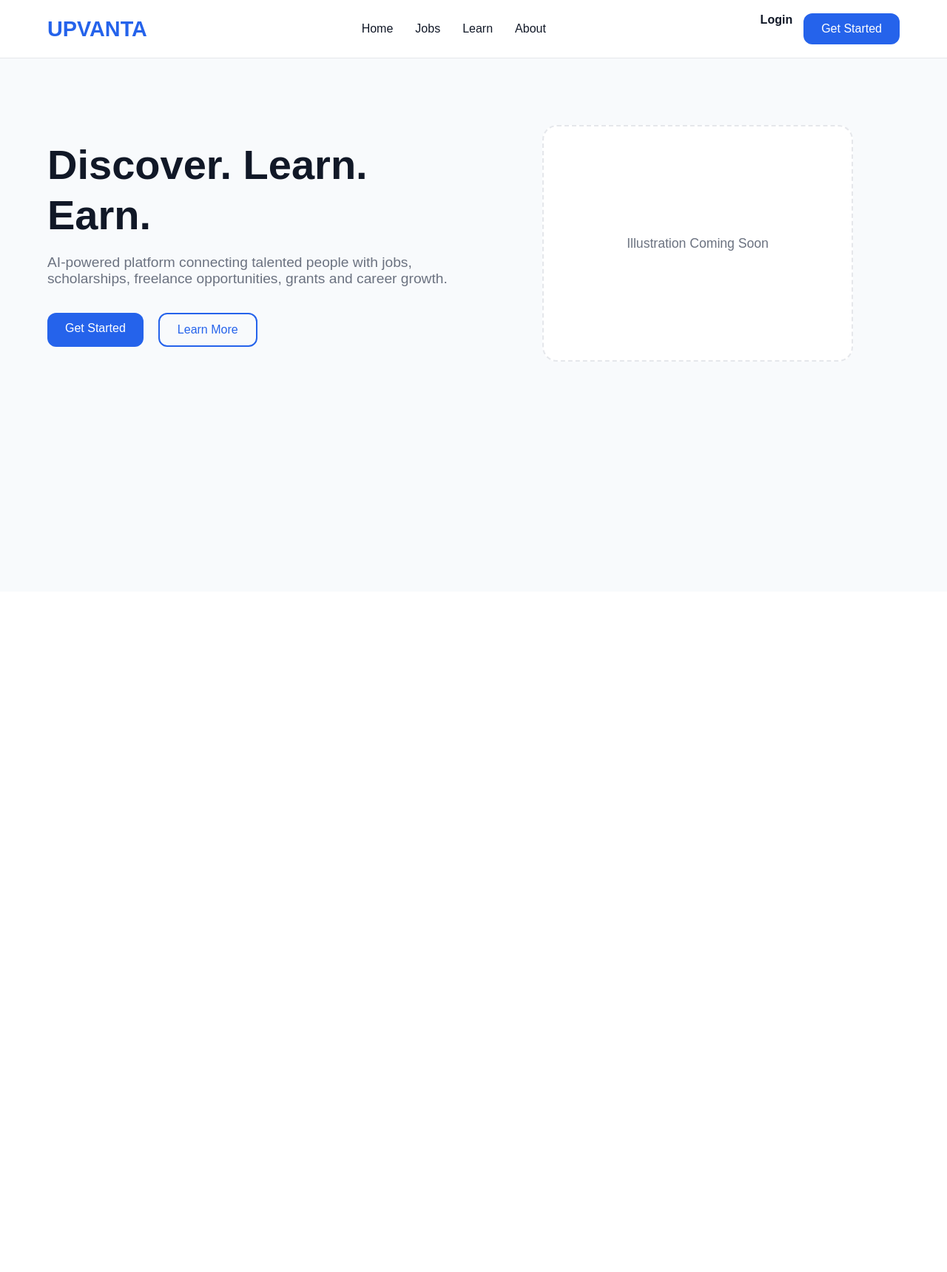
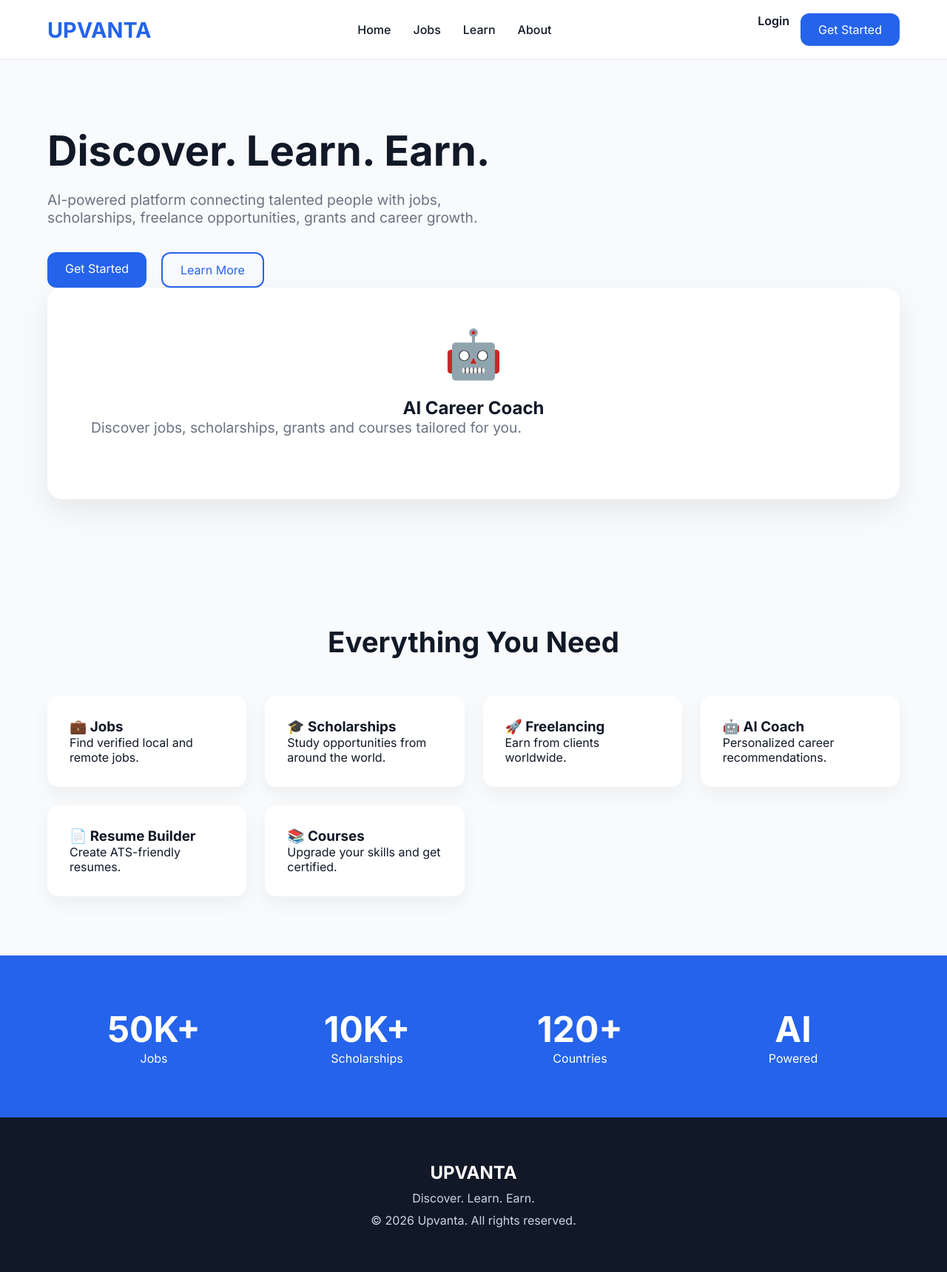
Before and after one commit to JamesClever/upvanta, a Flask app: page / in a window 1280 px wide. Shown: the whole page at 74% size. Before the commit the page ends 489 px from the top, so only its background shows below. Run offline with Flask 3, Linux system fonts and the light colour scheme.

Commit message:
Build professional landing page sections

```diff
--- a/backend/app/static/css/style.css
+++ b/backend/app/static/css/style.css
@@ -22,7 +22,7 @@
 }
 
 body{
-    font-family:Arial, Helvetica, sans-serif;
+    font-family:'Inter', sans-serif;
     background:var(--light);
     color:var(--dark);
 }
@@ -172,3 +172,80 @@ ul{
     color:var(--gray);
     font-size:1.1rem;
 }
+
+/* FEATURES */
+
+.features{
+    padding:80px 0;
+}
+
+.section-title{
+    text-align:center;
+    font-size:2.4rem;
+    margin-bottom:50px;
+}
+
+.feature-grid{
+    display:grid;
+    grid-template-columns:repeat(auto-fit,minmax(250px,1fr));
+    gap:25px;
+}
+
+.feature-card{
+    background:white;
+    padding:30px;
+    border-radius:15px;
+    transition:.3s;
+    box-shadow:0 10px 25px rgba(0,0,0,.05);
+}
+
+.feature-card:hover{
+    transform:translateY(-8px);
+}
+
+/* STATS */
+
+.stats{
+    padding:70px 0;
+    background:#2563EB;
+    color:white;
+}
+
+.stats-grid{
+    display:grid;
+    grid-template-columns:repeat(4,1fr);
+    text-align:center;
+}
+
+.stats h2{
+    font-size:3rem;
+}
+
+/* HERO CARD */
+
+.hero-card{
+    background:white;
+    padding:50px;
+    border-radius:20px;
+    box-shadow:0 15px 40px rgba(0,0,0,.08);
+    text-align:center;
+}
+
+.hero-icon{
+    font-size:4rem;
+    margin-bottom:20px;
+}
+
+/* FOOTER */
+
+footer{
+    background:#111827;
+    color:white;
+    text-align:center;
+    padding:60px 20px;
+}
+
+footer p{
+    margin-top:10px;
+    color:#cbd5e1;
+}
--- a/backend/app/templates/base.html
+++ b/backend/app/templates/base.html
@@ -5,6 +5,11 @@
     <meta name="viewport" content="width=device-width, initial-scale=1.0">
 
     <title>{% block title %}Upvanta{% endblock %}</title>
+
+    <link rel="preconnect" href="https://fonts.googleapis.com">
+    <link rel="preconnect" href="https://fonts.gstatic.com" crossorigin>
+
+    <link href="https://fonts.googleapis.com/css2?family=Inter:wght@300;400;500;600;700;800&display=swap" rel="stylesheet">
 
     <link rel="stylesheet" href="{{ url_for('static', filename='css/style.css') }}">
 
--- a/backend/app/templates/index.html
+++ b/backend/app/templates/index.html
@@ -50,12 +50,61 @@
                 </a>
             </div>
 
+        <div class="hero-card">
+
+            <div class="hero-icon">🤖</div>
+
+            <h2>AI Career Coach</h2>
+
+            <p>
+                Discover jobs, scholarships,
+                grants and courses tailored for you.
+            </p>
+
         </div>
 
-        <div class="hero-image">
+    </div>
 
-            <div class="placeholder">
-                Illustration Coming Soon
+</section>
+
+<section class="features">
+
+    <div class="container">
+
+        <h2 class="section-title">
+            Everything You Need
+        </h2>
+
+        <div class="feature-grid">
+
+            <div class="feature-card">
+                <h3>💼 Jobs</h3>
+                <p>Find verified local and remote jobs.</p>
+            </div>
+
+            <div class="feature-card">
+                <h3>🎓 Scholarships</h3>
+                <p>Study opportunities from around the world.</p>
+            </div>
+
+            <div class="feature-card">
+                <h3>🚀 Freelancing</h3>
+                <p>Earn from clients worldwide.</p>
+            </div>
+
+            <div class="feature-card">
+                <h3>🤖 AI Coach</h3>
+                <p>Personalized career recommendations.</p>
+            </div>
+
+            <div class="feature-card">
+                <h3>📄 Resume Builder</h3>
+                <p>Create ATS-friendly resumes.</p>
+            </div>
+
+            <div class="feature-card">
+                <h3>📚 Courses</h3>
+                <p>Upgrade your skills and get certified.</p>
             </div>
 
         </div>
@@ -64,4 +113,50 @@
 
 </section>
 
+<section class="stats">
+
+    <div class="container stats-grid">
+
+        <div>
+            <h2>50K+</h2>
+            <p>Jobs</p>
+        </div>
+
+        <div>
+            <h2>10K+</h2>
+            <p>Scholarships</p>
+        </div>
+
+        <div>
+            <h2>120+</h2>
+            <p>Countries</p>
+        </div>
+
+        <div>
+            <h2>AI</h2>
+            <p>Powered</p>
+        </div>
+
+    </div>
+
+</section>
+
+<footer>
+
+    <div class="container">
+
+        <h2>UPVANTA</h2>
+
+        <p>
+            Discover. Learn. Earn.
+        </p>
+
+        <p>
+            © 2026 Upvanta. All rights reserved.
+        </p>
+
+    </div>
+
+</footer>
+
 {% endblock %}
```
